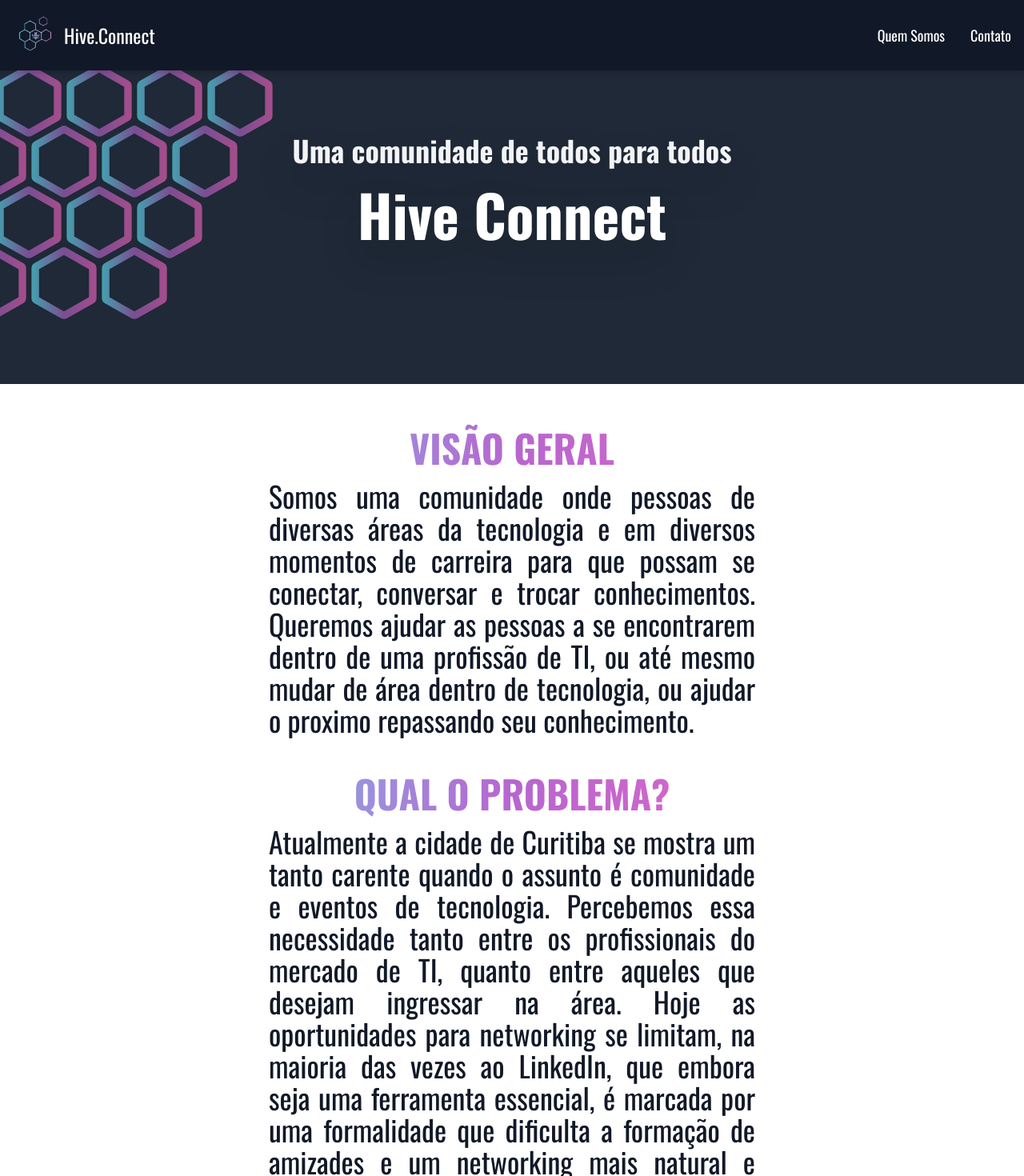
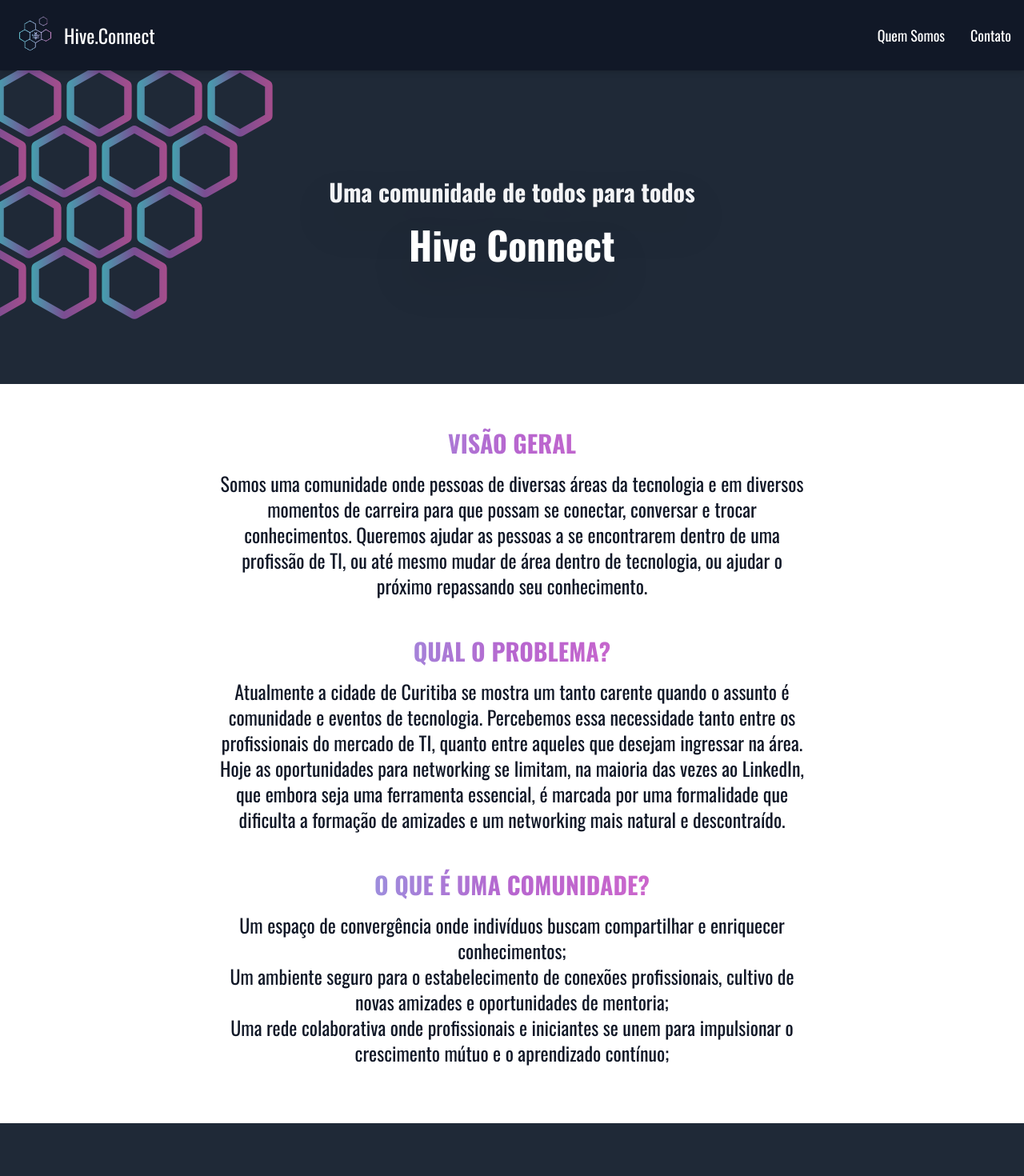
Before and after one commit to socialhiveconnect/landing-page, a Next.js app: page / in a window 1280 px wide. Shown: the top 1470 px of the page at 80% size. After the commit the page ends 1404 px from the top, so only its background shows below. Built offline with nearby package versions, Linux system fonts and the light colour scheme.

Commit message:
feat: ajuste responsividade

```diff
--- a/src/app/page.tsx
+++ b/src/app/page.tsx
@@ -1,88 +1,75 @@
-"use client"
+"use client";
 import Colmeia from '@/components/Colmeia';
 import Navbar from '@/components/Navbar';
 
 export default function Home() {
   return (
-    <div className='w-full overflow-x-hidden'>
+    <div className="w-full overflow-x-hidden">
       <Navbar />
-      <div className='absolute top-60 left-20 -translate-x-1/2 -translate-y-1/2 z-0'>
+      <div className="absolute top-60 left-20 -translate-x-1/2 -translate-y-1/2 z-0">
         <Colmeia treeLevels={[6, 5, 4, 3]} />
       </div>
-      <div className='relative container mx-auto px-8 pt-10 text-center h-[60vh]'>
-        <h2 id='subtitle' className="relative z-10 text-4xl mt-32 font-semibold mb-6 text-gray-100 drop-shadow-2xl text-outline">
+      <div className="relative container mx-auto px-8 pt-10 text-center h-[60vh] flex flex-col justify-center items-center">
+        <h2
+          id="subtitle"
+          className="relative z-10 text-4xl font-semibold mb-6 text-gray-100 drop-shadow-2xl text-outline sm:mt-16 sm:text-3xl"
+        >
           Uma comunidade de todos para todos
         </h2>
-        <h1 id='title' className='relative z-10 text-7xl font-black text-white drop-shadow-2xl text-outline'>
+        <h1
+          id="title"
+          className="relative z-10 text-7xl font-black text-white drop-shadow-2xl text-outline sm:text-5xl sm:mb-8"
+        >
           Hive Connect
         </h1>
       </div>
       <div
-        id='quem-somos'
-        className='relative bg-white mx-auto px-8 py-10 scroll-mt-20'
+        id="quem-somos"
+        className="relative bg-white mx-auto px-8 py-10 scroll-mt-20"
       >
-        <h2 className='quem-somos-title text-5xl text-center py-4 uppercase font-bold bg-gradient-to-r from-customColors-color4 via-customColors-color5 to-customColors-color6 text-transparent bg-clip-text'>
+        <h2 className="quem-somos-title text-5xl text-center py-4 uppercase font-bold bg-gradient-to-r from-customColors-color4 via-customColors-color5 to-customColors-color6 text-transparent bg-clip-text sm:text-3xl">
           visão geral
         </h2>
-        <p className='quem-somos-text text-gray-900 text-4xl text-justify px-[25%] pb-8'>
-          Somos uma comunidade onde pessoas
-          de diversas áreas da tecnologia e em
-          diversos momentos de carreira para
-          que possam se conectar, conversar e
-          trocar conhecimentos. Queremos ajudar
-          as pessoas a se encontrarem dentro de
-          uma profissão de TI, ou até mesmo
-          mudar de área dentro de tecnologia, ou
-          ajudar o proximo repassando seu
-          conhecimento.
+        <p className="quem-somos-text text-gray-900 text-4xl text-center xl:px-60 lg:px-32 md:px-12 sm:px-4 pb-8 sm:text-2xl">
+          Somos uma comunidade onde pessoas de diversas áreas da tecnologia e em
+          diversos momentos de carreira para que possam se conectar, conversar
+          e trocar conhecimentos. Queremos ajudar as pessoas a se encontrarem
+          dentro de uma profissão de TI, ou até mesmo mudar de área dentro de
+          tecnologia, ou ajudar o próximo repassando seu conhecimento.
         </p>
-        <h2 className='quem-somos-title text-5xl text-center py-4 uppercase font-bold bg-gradient-to-r from-customColors-color4 via-customColors-color5 to-customColors-color6 text-transparent bg-clip-text'>
+        <h2 className="quem-somos-title text-5xl text-center py-4 uppercase font-bold bg-gradient-to-r from-customColors-color4 via-customColors-color5 to-customColors-color6 text-transparent bg-clip-text sm:text-3xl">
           qual o problema?
         </h2>
-        <p className='quem-somos-text text-gray-900 text-4xl text-justify px-[25%] pb-8'>
+        <p className="quem-somos-text text-gray-900 text-4xl text-center xl:px-60 lg:px-32 md:px-12 sm:px-4 pb-8 sm:text-2xl">
           Atualmente a cidade de Curitiba se mostra um tanto carente quando o
-          assunto é comunidade e eventos de tecnologia. Percebemos essa necessidade
-          tanto entre os profissionais do mercado de TI, quanto entre aqueles que
-          desejam ingressar na área. Hoje as oportunidades para networking se
-          limitam, na maioria das vezes ao LinkedIn, que embora seja uma ferramenta
-          essencial, é marcada por uma formalidade que dificulta a formação de
-          amizades e um networking mais natural e descontraído.
+          assunto é comunidade e eventos de tecnologia. Percebemos essa
+          necessidade tanto entre os profissionais do mercado de TI, quanto
+          entre aqueles que desejam ingressar na área. Hoje as oportunidades
+          para networking se limitam, na maioria das vezes ao LinkedIn, que
+          embora seja uma ferramenta essencial, é marcada por uma formalidade
+          que dificulta a formação de amizades e um networking mais natural e
+          descontraído.
         </p>
-        <h2 className='quem-somos-title text-5xl text-center py-4 uppercase font-bold bg-gradient-to-r from-customColors-color4 via-customColors-color5 to-customColors-color6 text-transparent bg-clip-text'>
+        <h2 className="quem-somos-title text-5xl text-center py-4 uppercase font-bold bg-gradient-to-r from-customColors-color4 via-customColors-color5 to-customColors-color6 text-transparent bg-clip-text sm:text-3xl">
           o que é uma comunidade?
         </h2>
-        <p className='quem-somos-text text-gray-900 text-4xl text-justify px-[25%] pb-8 space-y-4'>
-          <span>Um espaço de convergência onde indivíduos buscam compartilhar e enriquecer conhecimentos;</span><br />
-          <span>Um ambiente seguro para o estabelecimento de conexões profissionais, cultivo de novas amizades e oportunidades de mentoria;</span><br />
-          <span>Uma rede colaborativa onde profissionais e iniciantes se unem para impulsionar o crescimento mútuo e o aprendizado contínuo;</span>
+        <p className="quem-somos-text text-gray-900 text-4xl text-center xl:px-60 lg:px-32 md:px-12 sm:px-4 pb-8 sm:text-2xl">
+          <span>
+            Um espaço de convergência onde indivíduos buscam compartilhar e
+            enriquecer conhecimentos;
+          </span>
+          <br />
+          <span>
+            Um ambiente seguro para o estabelecimento de conexões profissionais,
+            cultivo de novas amizades e oportunidades de mentoria;
+          </span>
+          <br />
+          <span>
+            Uma rede colaborativa onde profissionais e iniciantes se unem para
+            impulsionar o crescimento mútuo e o aprendizado contínuo;
+          </span>
         </p>
       </div>
-      <style jsx>{`
-        @media (max-width: 768px) {
-          .container {
-            text-align: center;
-            padding-left: 4rem;
-          }
-
-          #subtitle {
-            margin-top: 4rem;
-          }
-
-          #title {
-            margin-bottom: 4rem;
-          }
-
-          .quem-somos-title {
-            font-size: 2.5rem;
-          }
-
-          .quem-somos-text {
-            padding-left: 0;
-            padding-right: 0;
-            font-size: 2rem;
-          }
-        }
-      `}</style>
-    </div >
+    </div>
   );
 }
```
